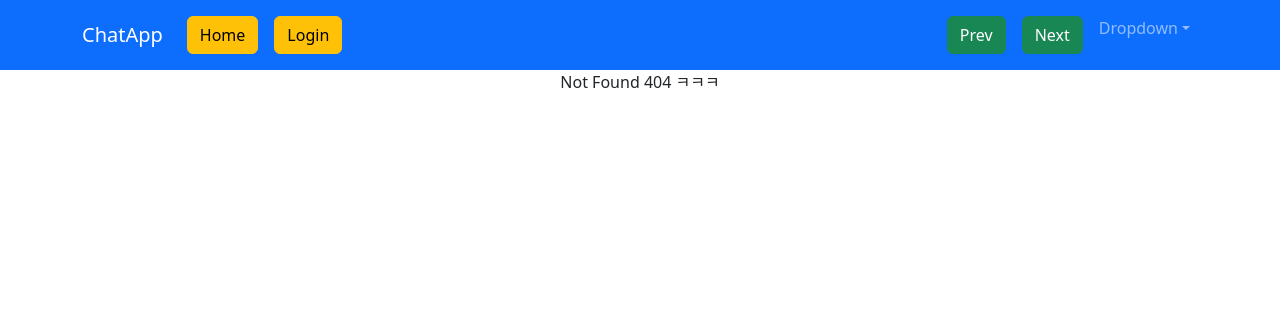
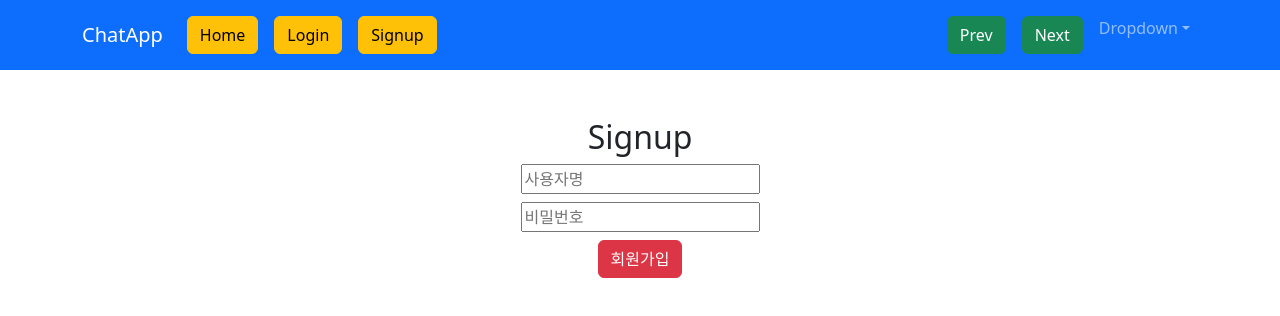
Before and after one commit to 9370Cloud/chatApp, a React (Create React App) app in the folder frontend/: page /signup in a window 1280 px wide. Before the commit this address had no page. Shown: the top 316 px of the page. Built offline with nearby package versions, Linux system fonts and the light colour scheme.

Commit message:
회원가입하기 #1

```diff
--- a/frontend/src/App.js
+++ b/frontend/src/App.js
@@ -8,6 +8,7 @@ import React, { useEffect, useState } from "react";
 import axios from "axios";
 import { NavBar } from "./components/Navbar"
 import { Login } from "./components/Login";
+import { Signup } from "./components/Signup";
 
 function App() {
   return (
@@ -16,6 +17,7 @@ function App() {
       <Routes>
         <Route path="/" element={<대문 />} />
         <Route path="/login" element={<Login />} />
+        <Route path="/signup" element={<Signup />} />
         <Route path="*" element={ <div>Not Found 404 ㅋㅋㅋ</div> } />
       </Routes>
     </div>
--- a/frontend/src/components/Login.js
+++ b/frontend/src/components/Login.js
@@ -2,11 +2,13 @@
 import React, { useState } from "react";
 import axios from "axios";
 import { Button, Navbar, Nav, Container, NavDropdown } from "react-bootstrap";
-import styled from "styled-components";
+import { useNavigate } from "react-router-dom";
 
 function Login() {
   const [username, setUsername] = useState("");
   const [password, setPassword] = useState("");
+
+  let navigate = useNavigate();
 
   const handleSubmit = async (e) => {
     e.preventDefault();
@@ -26,24 +28,31 @@ function Login() {
   };
 
   return (
-    <div className="login-wrapper">
+    <Container className="login-wrapper mt-5" style={{width: '400px', height: '350px'}}>
       <h2>Login</h2>
       <form onSubmit={handleSubmit}>
+        <div className="m-2">
         <input
           type="text"
           placeholder="사용자명"
           value={username}
           onChange={(e) => setUsername(e.target.value)}
         />
+        </div>
+        <div className="mb-2">
         <input
           type="password"
           placeholder="비밀번호"
           value={password}
           onChange={(e) => setPassword(e.target.value)}
         />
+        </div>
         <Button variant="danger" type="submit">로그인</Button>
       </form>
-    </div>
+      <p className="mt-3" onClick={()=>{
+        navigate("/signup");
+      }}>회원가입하실?</p>
+    </Container>
   );
 }
 
--- a/frontend/src/components/Navbar.js
+++ b/frontend/src/components/Navbar.js
@@ -40,6 +40,17 @@ function NavBar() {
                 Login
               </Button>{" "}
             </Nav.Link>
+            <Nav.Link>
+              <Button
+                variant="warning"
+                onClick={(e) => {
+                  e.stopPropagation();
+                  navigate("/signup");
+                }}
+              >
+                Signup
+              </Button>{" "}
+            </Nav.Link>
           </Nav>
           <Nav className="ml-auto">
             {/* ml-auto : 오른쪽 정렬 */}
--- /dev/null
+++ b/frontend/src/components/Signup.js
@@ -0,0 +1,57 @@
+/* eslint-disable */
+import React, { useState } from "react";
+import axios from "axios";
+import { useNavigate } from "react-router-dom";
+import { Button, Navbar, Nav, Container, NavDropdown } from "react-bootstrap";
+
+function Signup(){
+
+    const [username, setUsername] = useState("");
+    const [password, setPassword] = useState("");
+
+    let navigate = useNavigate();
+
+    const handleSubmit = async (e) => {
+      e.preventDefault();
+
+      try {
+        const response = await axios.post("http://localhost:8080/signup", {
+          username: username,
+          password: password,
+        });
+
+        // 회원가입 성공하면?
+        console.log(response.data);
+      } catch (error) {
+        // 회원가입 실패하면?
+        console.error("실패 ㅋㅋ ", error);
+      }
+    };
+
+    return(
+        <Container className="login-wrapper mt-5" style={{width: '400px', height: '350px'}}>
+      <h2>Signup</h2>
+      <form onSubmit={handleSubmit}>
+        <div className="m-2">
+        <input
+          type="text"
+          placeholder="사용자명"
+          value={username}
+          onChange={(e) => setUsername(e.target.value)}
+        />
+        </div>
+        <div className="mb-2">
+        <input
+          type="password"
+          placeholder="비밀번호"
+          value={password}
+          onChange={(e) => setPassword(e.target.value)}
+        />
+        </div>
+        <Button variant="danger" type="submit">회원가입</Button>
+      </form>
+    </Container>
+    )
+}
+
+export { Signup };
```
Also changed, not shown: 1 other file (tests, documents, lock files or other folders).
